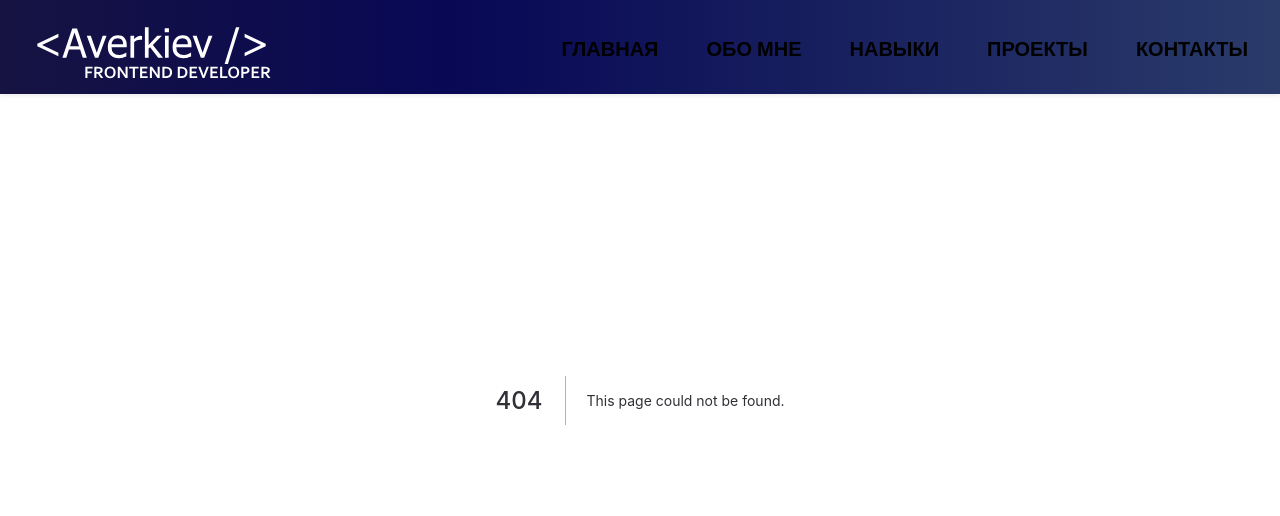
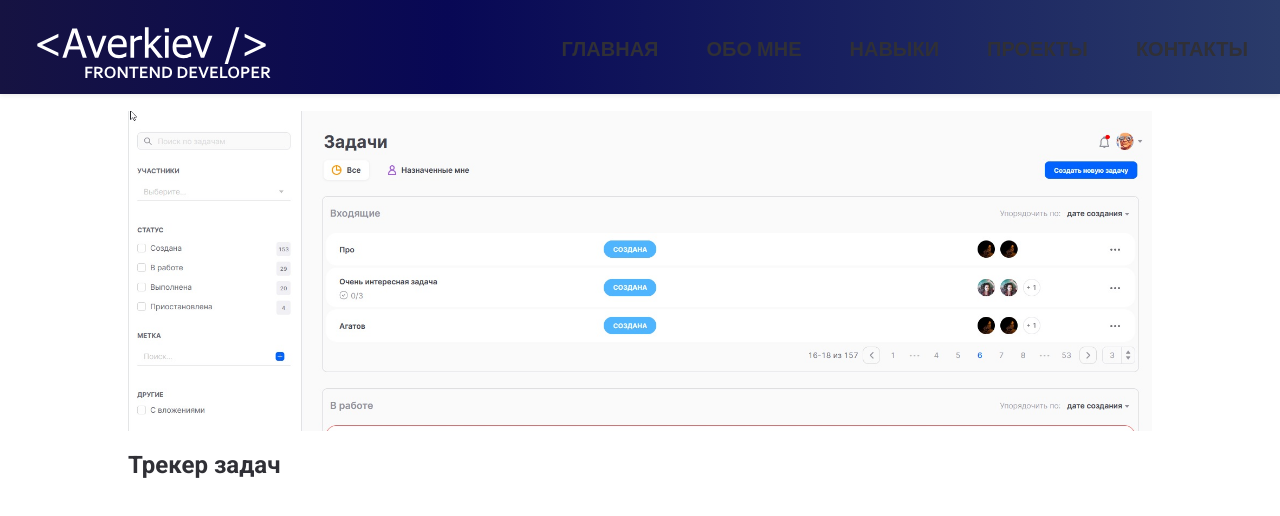
Before and after one commit to Kosteyyy/portfolio_nest_ts, a Next.js app: page /tracker in a window 1280 px wide. Before the commit this address had no page. Shown: the top 516 px of the page. Built offline with nearby package versions, Linux system fonts and the light colour scheme.

Commit message:
project pages

```diff
--- a/pages/index.tsx
+++ b/pages/index.tsx
@@ -1,6 +1,5 @@
 import type { NextPage } from "next";
 import Head from "next/head";
-import Image from "next/image";
 import About from "../components/About/About";
 import Contact from "../components/Contact/Contact";
 import Main from "../components/Main/Main";
--- /dev/null
+++ b/pages/tracker.tsx
@@ -0,0 +1,28 @@
+import Image from "next/image";
+import React from "react";
+import trackerImg from "../public/assets/projects/tracker-01.jpg";
+import styles from "../styles/Project.module.scss";
+
+const Tracker = () => {
+  return (
+    <div className="project-wrapper">
+      <div className={styles.header}>
+        <Image
+          //   className="absolute z-1"
+          layout="fill"
+          objectFit="cover"
+          objectPosition="top"
+          src={trackerImg}
+          alt="/"
+        />
+      </div>
+      <div className="container">
+        <main>
+          <h2>Трекер задач</h2>
+        </main>
+      </div>
+    </div>
+  );
+};
+
+export default Tracker;
--- /dev/null
+++ b/styles/Project.module.scss
@@ -0,0 +1,13 @@
+.header {
+  margin: 0 auto;
+  margin-top: 54px;
+  height: 30vh;
+  max-width: 1024px;
+  position: relative;
+  color: white;
+  //   border: 1px solid red;
+  @media (min-width: 800px) {
+    margin-top: 111px;
+    height: 40vh;
+  }
+}
```
Also changed, not shown: pages/eshop.tsx (added, +7 -0 lines), pages/pizza.tsx (added, +7 -0 lines), pages/strava.tsx (added, +7 -0 lines), pages/todo.tsx (added, +7 -0 lines), public/header_bg.jpg (added).
